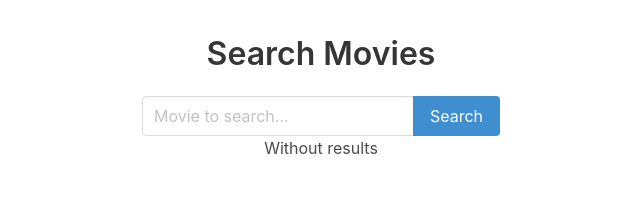
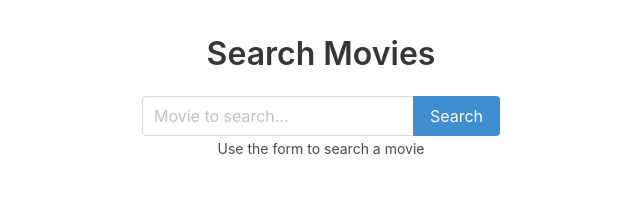
Before and after one commit to joaquindiazs/search-movies-app, a React (Create React App) app: page / in a window 1280 px wide. Shown: the top 210 px of the page, without its empty margins (319-959 px from the left). Built offline with nearby package versions, Linux system fonts and the light colour scheme.

Commit message:
Handle error response of api

```diff
--- a/src/App.js
+++ b/src/App.js
@@ -6,10 +6,18 @@
 import "bulma/css/bulma.css";
 
 class App extends Component {
-  state = { results: [] };
+  state = { usedSearch: false, results: [] };
 
   _handleResults = results => {
-    this.setState({ results });
+    this.setState({ results, usedSearch: true });
+  };
+
+  _renderResults = () => {
+    return this.state.results.length === 0 ? (
+      <p>Sorry! Results not found!</p>
+    ) : (
+      <MoviesList movies={this.state.results} />
+    );
   };
 
   render() {
@@ -19,12 +27,10 @@
         <div className="SearchForm-wrapper">
           <SearchForm onResults={this._handleResults} />
         </div>
-        {this.state.results.length === 0 ? (
-          <p>Without results</p>
+        {this.state.usedSearch ? (
+          this._renderResults()
         ) : (
-          <MoviesList
-            movies={this.state.results}
-          />
+          <small>Use the form to search a movie</small>
         )}
       </div>
     );
--- a/src/components/SearchForm.js
+++ b/src/components/SearchForm.js
@@ -26,7 +26,7 @@
 			.then(response => response.json())
 			.then(results => {
 
-				const {Search, totalResults} = results
+				const {Search = [], totalResults = '0'} = results
 				console.log({Search, totalResults});
 				this.props.onResults(Search)
 			});
```
